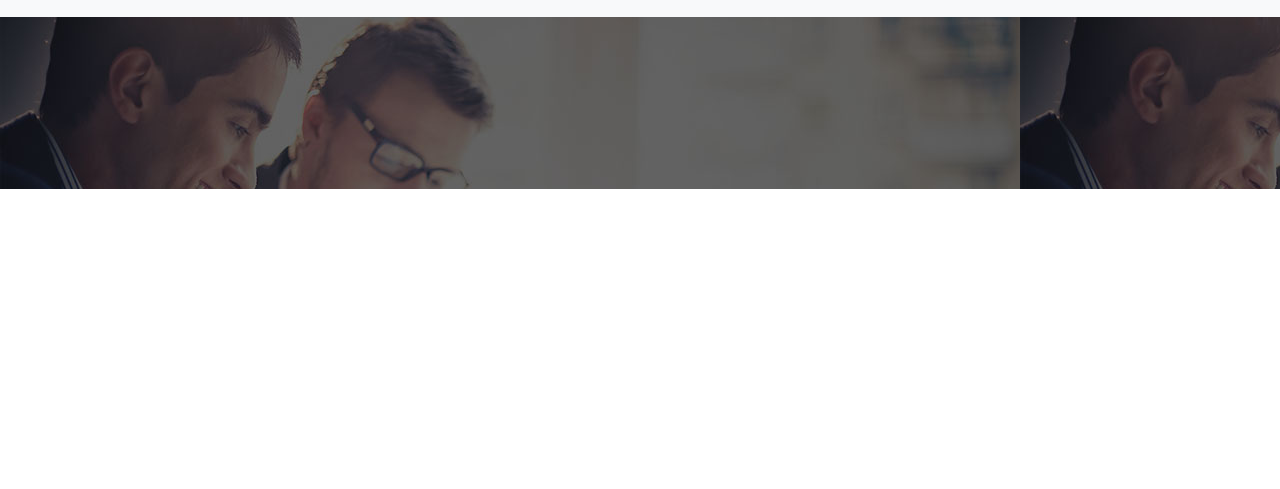
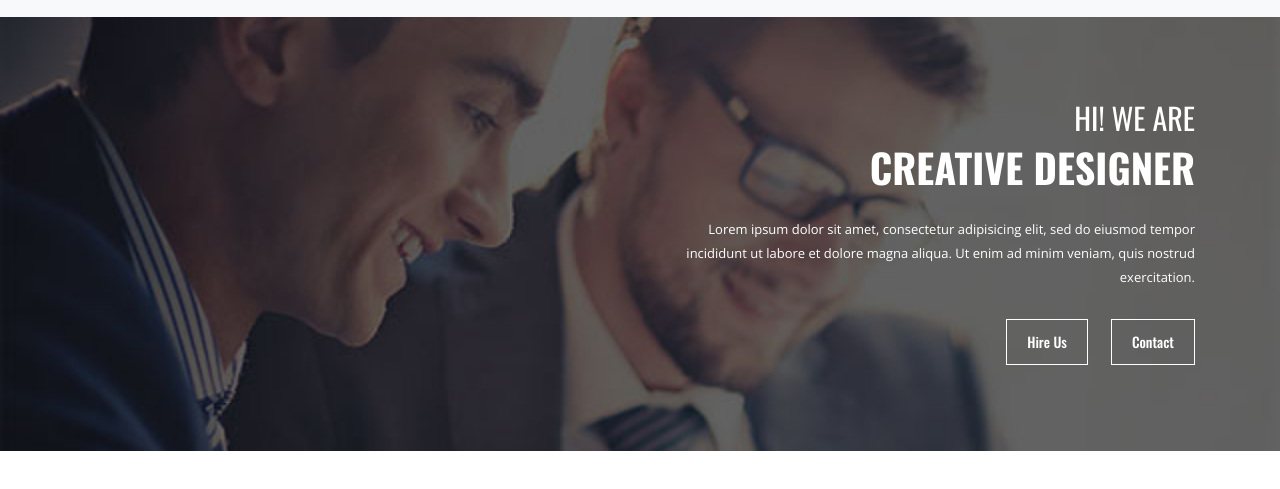
Before and after one commit to rifat-H/beatls-bootstrap, a website built with Parcel: page src/index.html in a window 1280 px wide. Shown: the part 107-596 px from the top of the page. Built offline with nearby package versions, Linux system fonts and the light colour scheme.

Commit message:
banner done

```diff
--- a/src/index.html
+++ b/src/index.html
@@ -85,7 +85,23 @@
     <!-- header end -->
 
     <!-- banner start -->
-    <section class="banner"></section>
+    <section class="banner">
+        <div class="container">
+            <div class="row">
+                <div class="col-md-6 offset-md-6">
+                    <div class="banner-content">
+                        <h2>Hi! We Are</h2>
+                        <h1>Creative Designer</h1>
+                        <p>Lorem ipsum dolor sit amet, consectetur adipisicing elit, sed do eiusmod tempor incididunt ut
+                            labore et
+                            dolore magna aliqua. Ut enim ad minim veniam, quis nostrud exercitation. </p>
+                        <button>Hire Us</button>
+                        <button>Contact</button>
+                    </div>
+                </div>
+            </div>
+        </div>
+    </section>
     <!-- banner end -->
 
     <!-- about start -->
--- a/src/scss/_style.scss
+++ b/src/scss/_style.scss
@@ -43,6 +43,11 @@ header {
                     color: #e7e7e7;
                     font-size: 14px;
                     margin-left: 10px;
+                    transition: all linear .3s;
+                    -webkit-transition: all linear .3s;
+                    -moz-transition: all linear .3s;
+                    -ms-transition: all linear .3s;
+                    -o-transition: all linear .3s;
 
                     &:hover {
                         color: #353535;
@@ -83,9 +88,65 @@ header {
 // header end
 
 // <!-- banner start -->
+
 .banner {
     padding: 86px 0;
     background: url(../images/banner.jpg);
+    background-attachment: fixed;
+    background-repeat: no-repeat;
+    background-size: cover;
+
+
+    .banner-content {
+        text-align: right;
+        color: #fff;
+        font-family: 'Oswald', sans-serif;
+
+        h2 {
+            font-size: 30px;
+            text-transform: uppercase;
+        }
+
+        h1 {
+            text-transform: uppercase;
+            margin-top: 14px;
+            font-size: 40px;
+            color: #ffffff;
+            font-family: 'Oswald', sans-serif;
+            font-weight: 700;
+            margin-bottom: 30px;
+        }
+
+        p {
+            font-size: 13px;
+            line-height: 24px;
+            color: #ffffff;
+            font-family: 'Open Sans', sans-serif;
+            margin-bottom: 30px;
+        }
+
+        button {
+            padding: 10px 20px;
+            font-size: 14px;
+            line-height: 24px;
+            color: #ffffff;
+            font-family: 'Oswald', sans-serif;
+            font-weight: 500;
+            border: none;
+            background: transparent;
+            border: 1px solid white;
+            margin-left: 20px;
+            transition: all linear .3s;
+            -webkit-transition: all linear .3s;
+            -moz-transition: all linear .3s;
+            -ms-transition: all linear .3s;
+            -o-transition: all linear .3s;
+            &:hover{
+                background-color: #0872b9;
+                border-color: #0872b9;
+            }
+        }
+    }
 }
 
 // <!-- banner end -->
```
